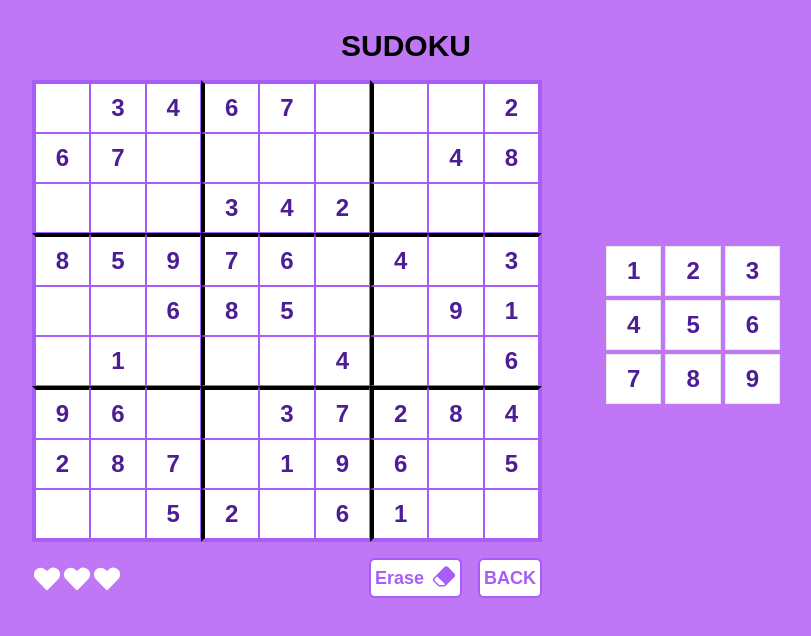
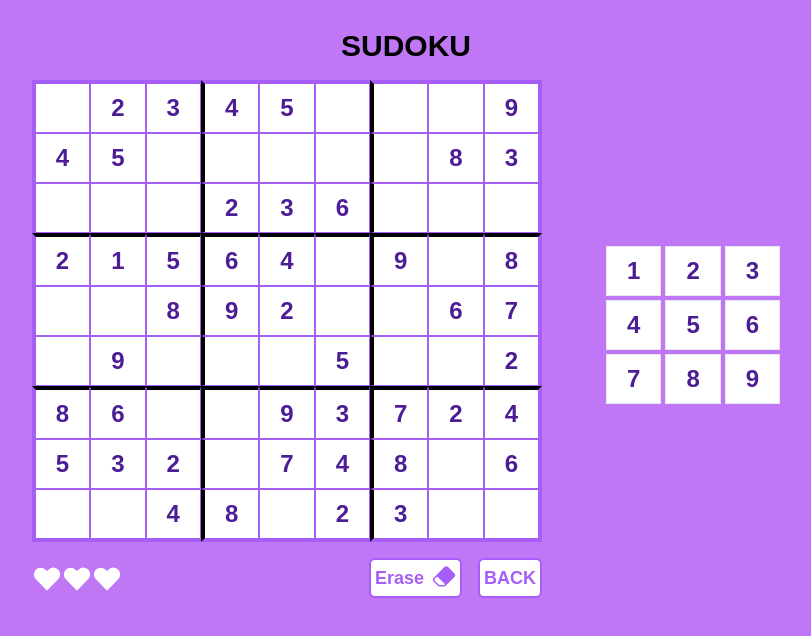
Before and after one commit to vishwak5599/sudoku, a Next.js app: page /GamePage in a window 1280 px wide. Shown: the top 636 px of the page, without its empty margins (234-1045 px from the left). Built offline with nearby package versions, Linux system fonts and the light colour scheme.

Commit message:
generated random sudoku

```diff
--- a/src/app/GamePage/page.tsx
+++ b/src/app/GamePage/page.tsx
@@ -8,20 +8,15 @@ import YouWonPage from "../../components/YouWonPage"
 import { useSearchParams } from 'next/navigation'
 
 const HomePageContent = () => {
-  const [solvedSudoku, setSolvedSudoku] = useState<(number | null)[][]>([[5, 3, 4, 6, 7, 8, 9, 1, 2],
-                                                  [6, 7, 2, 1, 9, 5, 3, 4, 8],
-                                                  [1, 9, 8, 3, 4, 2, 5, 6, 7],
-                                                  [8, 5, 9, 7, 6, 1, 4, 2, 3],
-                                                  [4, 2, 6, 8, 5, 3, 7, 9, 1],
-                                                  [7, 1, 3, 9, 2, 4, 8, 5, 6],
-                                                  [9, 6, 1, 5, 3, 7, 2, 8, 4],
-                                                  [2, 8, 7, 4, 1, 9, 6, 3, 5],
-                                                  [3, 4, 5, 2, 8, 6, 1, 7, 9]
-                        ])
+  const [solvedSudoku, setSolvedSudoku] = useState<(number | null)[][]>([])
   const searchParams = useSearchParams()
   const cellsToRemove = searchParams ? searchParams.get('cellsToRemove') : "36"
 
-  const [solvableSudoku, setSolvableSudoku] = useState<(number | null)[][]>([])
+  const initializeBoard = () => {
+    return Array.from({ length: 9 }, () => Array(9).fill(null));
+  };
+
+  const [solvableSudoku, setSolvableSudoku] = useState<(number | null)[][]>(initializeBoard())
   const [clickedCell, setClickedCell] = useState({row:-1,col:-1})
   const [difficulty, setDifficulty] = useState(cellsToRemove ? parseInt(cellsToRemove, 10) : 36)
   const [loading, setLoading] = useState(true)
@@ -29,6 +24,62 @@ const HomePageContent = () => {
   const [isCorrectChoice, setIsCorrectChoice] = useState(0)
   const [filledCells, setFilledCells] = useState(81-difficulty)
   const [lifesLeft, setLifesLeft] = useState(3)
+
+  const isValidElement = (grid: (number | null)[][], row: number, col: number, num: number) => {
+    for(let i=0;i<9;i++){
+      if(grid[i][col]===num || grid[row][i]===num) return false
+    }
+    const startRow = Math.floor(row/3)*3
+    const startCol = Math.floor(col/3)*3
+    for(let i=startRow;i<startRow+3;i++){
+      for(let j=startCol;j<startCol+3;j++){
+        if(grid[i][j]===num) return false
+      }
+    }
+    return true
+  }
+
+  const solveGrid = (grid: (number | null)[][]) => {
+    for(let row=0;row<9;row++){
+      for(let col=0;col<9;col++){
+        if(grid[row][col]===null){
+          for(let num=1;num<=9;num++){
+            if(isValidElement(grid,row,col,num)){
+              grid[row][col]=num
+              if(solveGrid(grid)){
+                return true
+              }
+              else{
+                grid[row][col]=null
+              }
+            }
+          }
+          return false
+        }
+      }
+    }
+    return true
+  }
+
+  const generateGrid = () => {
+    const grid = initializeBoard()
+    const filledNumbers: number[] = []
+    for(let i=1;i<=7;i+=3){
+      for(let j=1;j<=7;j+=3){
+        let placed = false
+        while(!placed){
+          let random = Math.floor(Math.random()*9 + 1)
+          if(!filledNumbers.includes(random)){
+            grid[i][j]=random
+            filledNumbers.push(random)
+            placed=true
+          }
+        }
+      }
+    }
+    solveGrid(grid)
+    return grid
+  }
 
   const removeCells = (solvedSudoku: (number | null)[][], difficulty: number) => {
     const solvableSudokuCopy: (number | null)[][] = solvedSudoku.map((row)=>[...row])
@@ -48,6 +99,11 @@ const HomePageContent = () => {
     }
     return { solvableSudokuCopy, removedCells };
   }
+
+  useEffect(()=>{
+    const newGrid = generateGrid()
+    setSolvedSudoku(newGrid)
+  },[])
 
   useEffect(()=>{
     setTimeout(()=>{
--- a/src/components/Buttons.tsx
+++ b/src/components/Buttons.tsx
@@ -45,7 +45,7 @@ const Buttons:React.FC<ButtonsType> = ({solvableSudoku, clickedCell, setSolvable
                 <PiHeartStraightFill fill={"#FFFFFF"} size={30} key={index}/>
             ))}
             {Array.from({ length: 3-lifesLeft }, (_, index) => (
-                <PiHeartStraightBreakFill fill={"#FF0000"} size={30}  key={index}/>
+                <PiHeartStraightBreakFill fill={"#FF0000"} size={30} key={index}/>
             ))}
         </div>
         <div className='flex gap-4'>
--- a/src/components/Grid.tsx
+++ b/src/components/Grid.tsx
@@ -58,6 +58,7 @@ const Grid:React.FC<gridType> = ({solvableSudoku, clickedCell, setClickedCell, i
                     {row.map((col,cindex)=>(
                         <div className={`flex text-black px-2.5 py-1 md:px-4 md:py-2 lg:px-5 lg:py-2 xxl:px-7 xxl:py-3.5 border-1 border-[#a75ef8] cursor-pointer
 
+                                ${col===null ? "px-2.8 md:px-4.2 lg:px-5.2 xxl:px-7.2" : ""}
                                 ${clickedCell.row===-1 && clickedCell.col===-1 ? "bg-white" : ""}
                                 ${!sameRCGCells.some(item => item.row===rindex && item.col===cindex) && clickedCell.row!==-1 && clickedCell.col!==-1 && solvableSudoku[rindex][cindex]!==solvableSudoku[clickedCell.row][clickedCell.col] && solvableSudoku[clickedCell.row][clickedCell.col]!==null ? "bg-white" : ""}
                                 ${clickedCell.row!==-1 && clickedCell.col!==-1 && ((solvableSudoku[clickedCell.row][clickedCell.col]!==null && solvableSudoku[rindex][cindex]===solvableSudoku[clickedCell.row][clickedCell.col]) || (solvableSudoku[clickedCell.row][clickedCell.col]===null && cindex===clickedCell.col && rindex===clickedCell.row)) ? "bg-violet-400" : ""}
```
